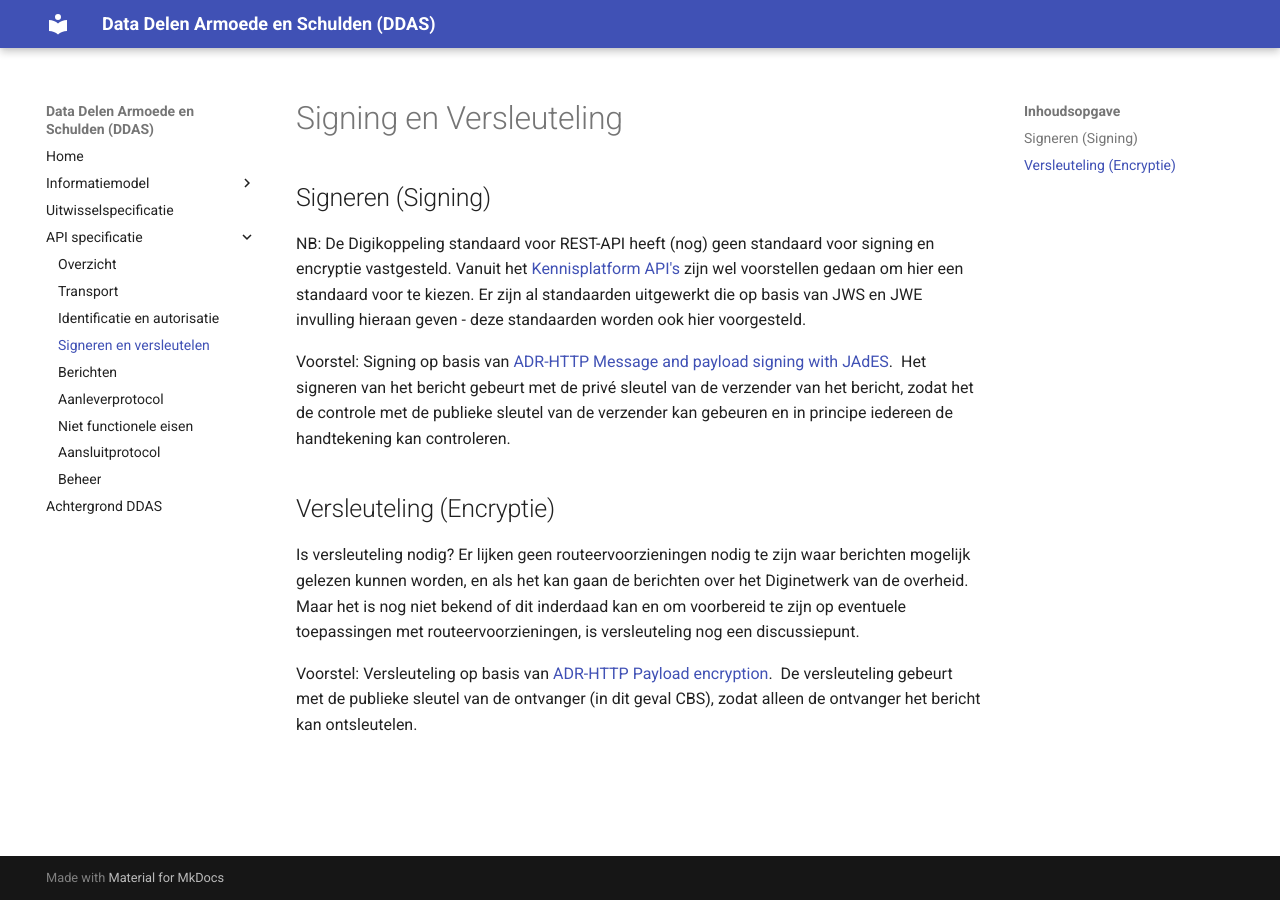
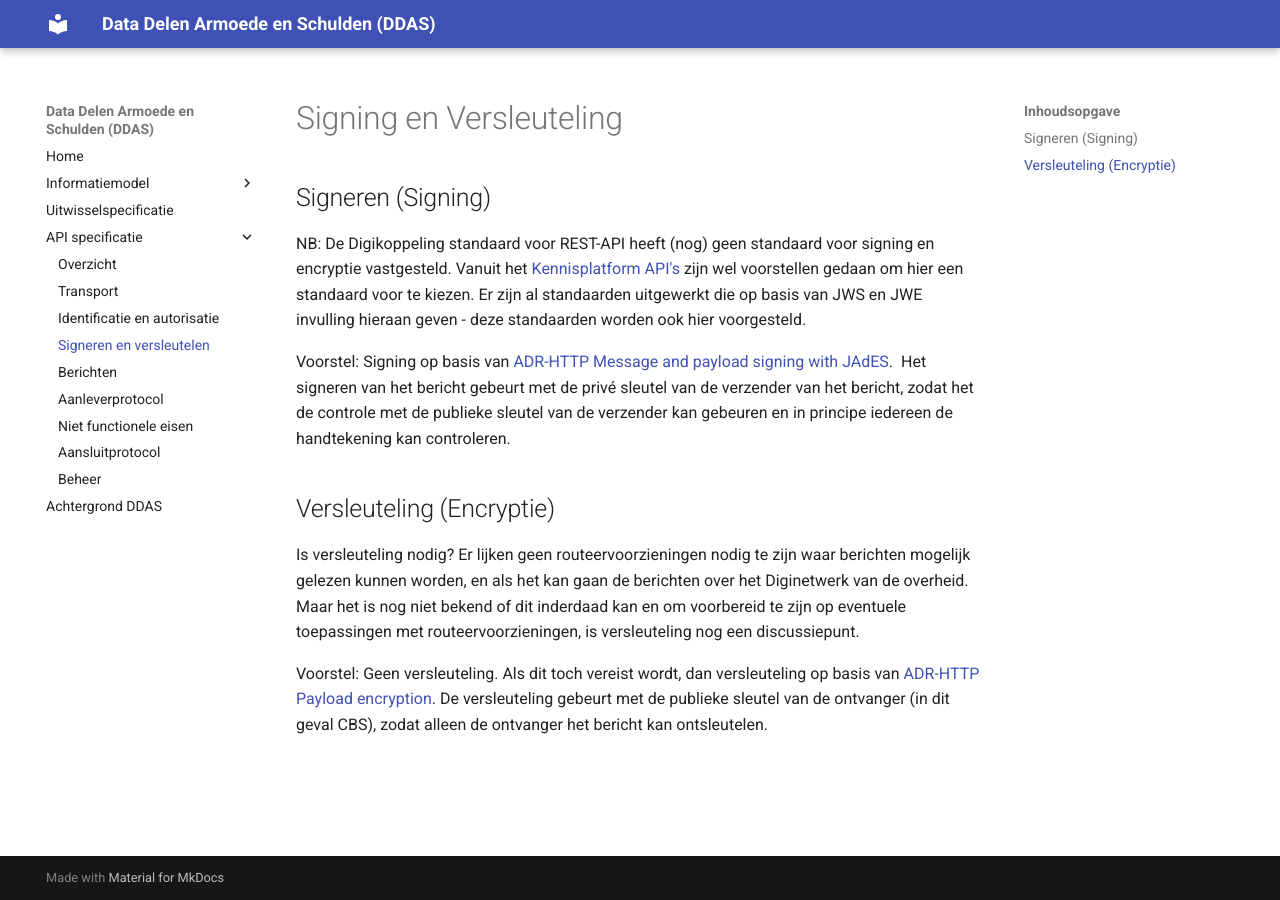
Before and after one commit to Govert-Claus/DDAS-API, an MkDocs documentation site: the page built from docs/signing-encryptie.md, in a window 1280 px wide. Built offline with MkDocs 1.6.1 and Material for MkDocs 9.7.7, drawn with Linux system fonts in a browser that asks for light colours; the version menu is left out.

Commit message:
Update signing-encryptie.md
Voorstel versleuteling: geen.

```diff
--- a/docs/signing-encryptie.md
+++ b/docs/signing-encryptie.md
@@ -13,5 +13,5 @@ Het signeren van het bericht gebeurt met de privé sleutel van de verzender van
 
 Is versleuteling nodig? Er lijken geen routeervoorzieningen nodig te zijn waar berichten mogelijk gelezen kunnen worden, en als het kan gaan de berichten over het Diginetwerk van de overheid. Maar het is nog niet bekend of dit inderdaad kan en om voorbereid te zijn op eventuele toepassingen met routeervoorzieningen, is versleuteling nog een discussiepunt.
 
-Voorstel: Versleuteling op basis van [ADR-HTTP Payload encryption](https://geonovum.github.io/KP-APIs/API-strategie-modules/encryption/).
-De versleuteling gebeurt met de publieke sleutel van de ontvanger (in dit geval CBS), zodat alleen de ontvanger het bericht kan ontsleutelen.
+Voorstel: Geen versleuteling.
+Als dit toch vereist wordt, dan versleuteling op basis van [ADR-HTTP Payload encryption](https://geonovum.github.io/KP-APIs/API-strategie-modules/encryption/). De versleuteling gebeurt met de publieke sleutel van de ontvanger (in dit geval CBS), zodat alleen de ontvanger het bericht kan ontsleutelen.
```
